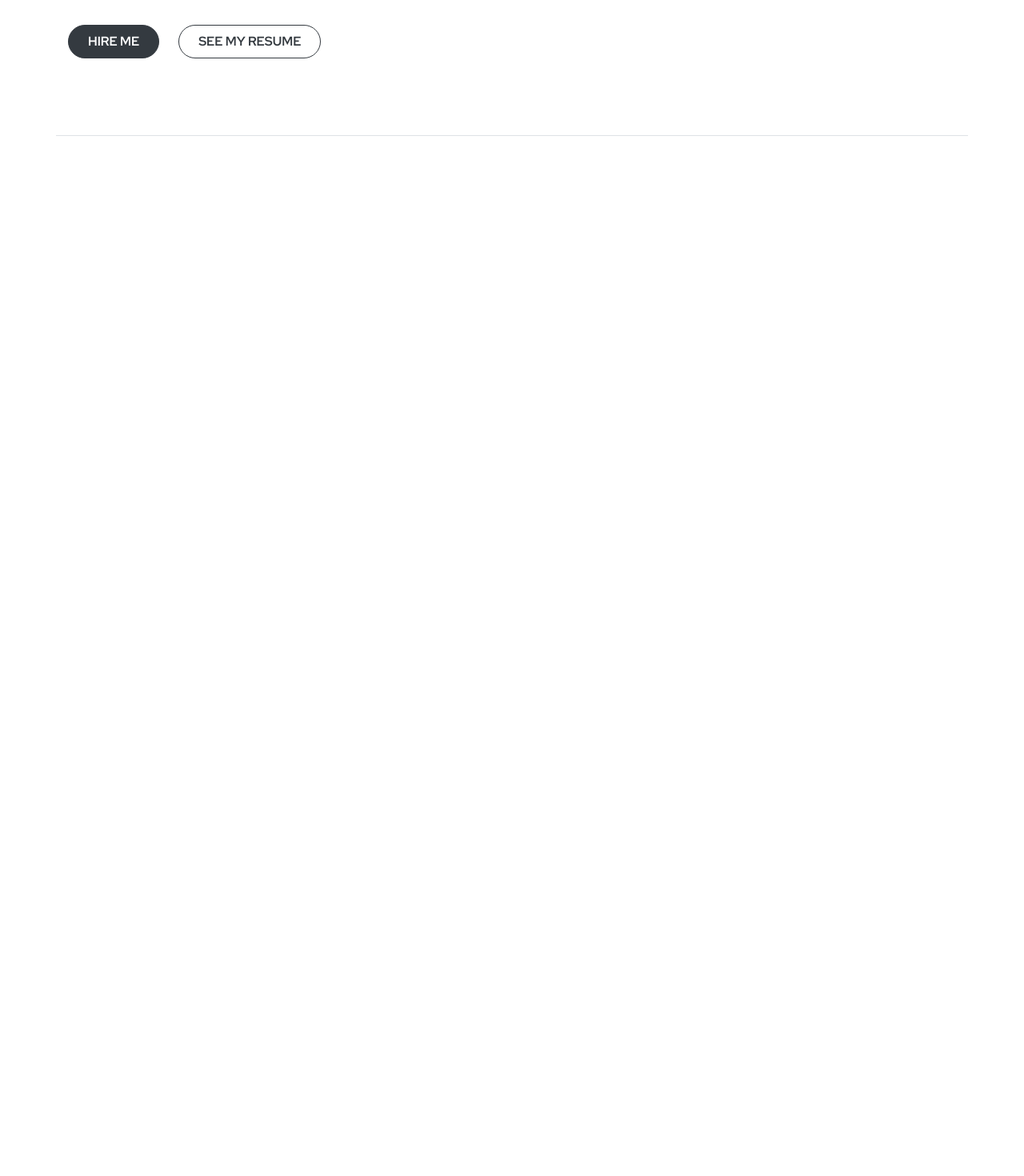
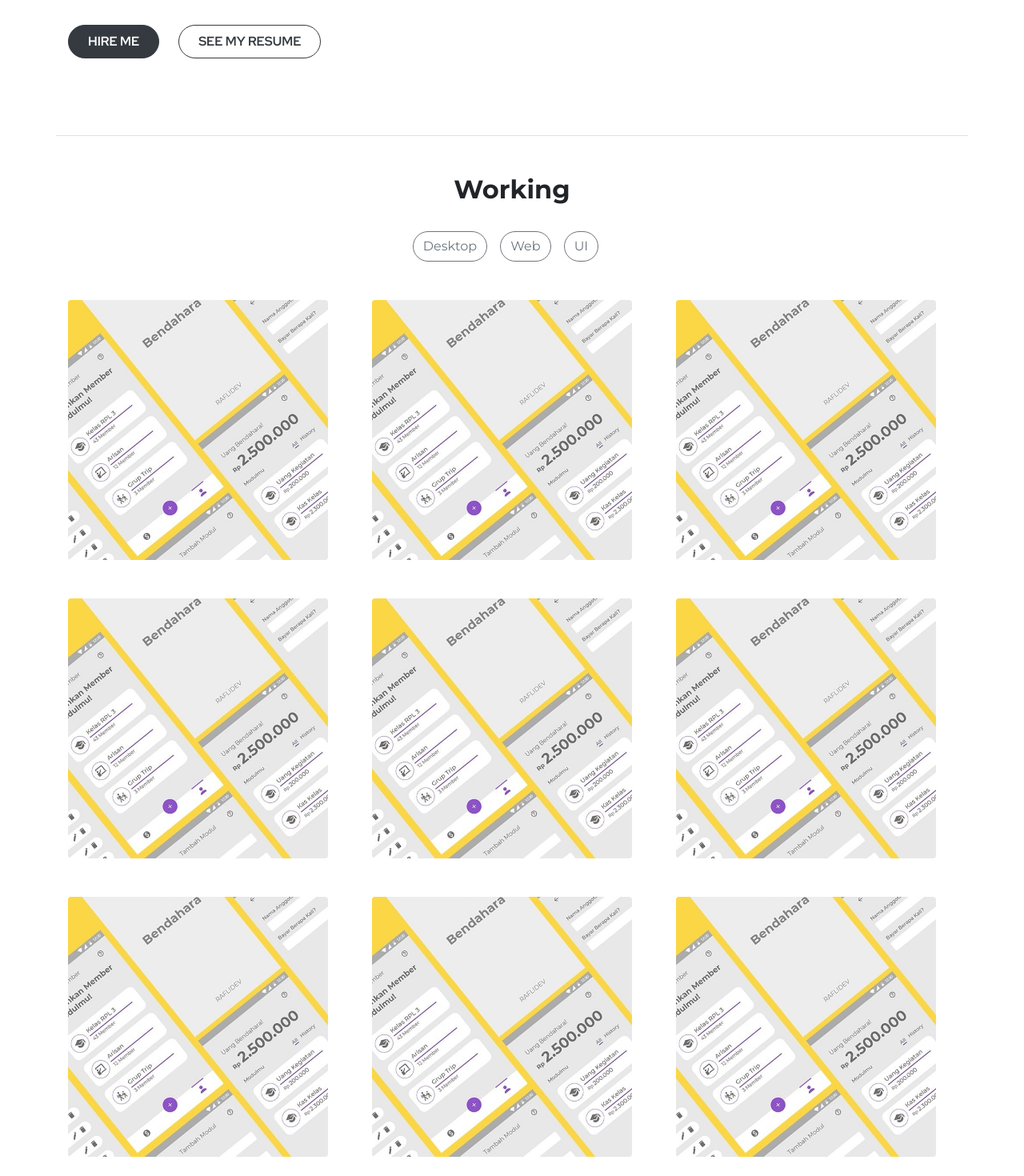
Before and after one commit to raflidev/portfolio, a Vue app: page / in a window 1280 px wide. Shown: the part 341-1811 px from the top of the page at 80% size. Before the commit the page ends 800 px from the top, so only its background shows below. Built offline with nearby package versions, Linux system fonts and the light colour scheme.

Commit message:
add work layout

```diff
--- a/src/views/Home.vue
+++ b/src/views/Home.vue
@@ -2,11 +2,9 @@
   <main>
     <div class="container border-bottom py-5 mb-5">
       <div class="text-redhat">
-        <h2 class="text-muted  font-weight-light">Hello, I'm</h2>
+        <h2 class="text-muted font-weight-light">Hello, I'm</h2>
         <h1 class="font-weight-bolder">Rafli Ramadhan</h1>
-        <h5 class="text-muted ">
-          Fullstack Web Developer
-        </h5>
+        <h5 class="text-muted">Fullstack Web Developer</h5>
         <div class="media-sosial mt-4">
           <a href="http://" class="pr-3">
             <img src="@/assets/logo.png" width="40" />
@@ -27,16 +25,51 @@
         <div class="action-link pt-5 mb-5">
           <a
             href="http://"
-            class="btn btn-dark rounded-pill py-2 px-4 mr-4  font-weight-bolder"
-          >
-            HIRE ME
-          </a>
+            class="btn btn-dark rounded-pill py-2 px-4 mr-4 font-weight-bolder"
+          >HIRE ME</a>
           <a
             href="http://"
-            class="btn btn-outline-dark rounded-pill py-2 px-4 mr-4  font-weight-bolder"
-          >
-            SEE MY RESUME
-          </a>
+            class="btn btn-outline-dark rounded-pill py-2 px-4 mr-4 font-weight-bolder"
+          >SEE MY RESUME</a>
+        </div>
+      </div>
+    </div>
+    <div class>
+      <div class="container">
+        <h2 class="font-weight-bolder text-center">Working</h2>
+        <div class="py-4 text-center">
+          <button class="btn btn-outline-secondary mr-3 rounded-pill">Desktop</button>
+          <button class="btn btn-outline-secondary mr-3 rounded-pill">Web</button>
+          <button class="btn btn-outline-secondary mr-3 rounded-pill">UI</button>
+        </div>
+        <div class="row">
+          <div class="col-lg-4">
+            <img src="@/assets/post/post.jpg" class="rounded my-4" width="325" srcset />
+          </div>
+          <div class="col-lg-4">
+            <img src="@/assets/post/post.jpg" class="rounded my-4" width="325" srcset />
+          </div>
+          <div class="col-lg-4">
+            <img src="@/assets/post/post.jpg" class="rounded my-4" width="325" srcset />
+          </div>
+          <div class="col-lg-4">
+            <img src="@/assets/post/post.jpg" class="rounded my-4" width="325" srcset />
+          </div>
+          <div class="col-lg-4">
+            <img src="@/assets/post/post.jpg" class="rounded my-4" width="325" srcset />
+          </div>
+          <div class="col-lg-4">
+            <img src="@/assets/post/post.jpg" class="rounded my-4" width="325" srcset />
+          </div>
+          <div class="col-lg-4">
+            <img src="@/assets/post/post.jpg" class="rounded my-4" width="325" srcset />
+          </div>
+          <div class="col-lg-4">
+            <img src="@/assets/post/post.jpg" class="rounded my-4" width="325" srcset />
+          </div>
+          <div class="col-lg-4">
+            <img src="@/assets/post/post.jpg" class="rounded my-4" width="325" srcset />
+          </div>
         </div>
       </div>
     </div>
```
Also changed, not shown: src/components/HelloWorld.vue (deleted, +0 -58 lines), src/assets/post/post.jpg (added).
